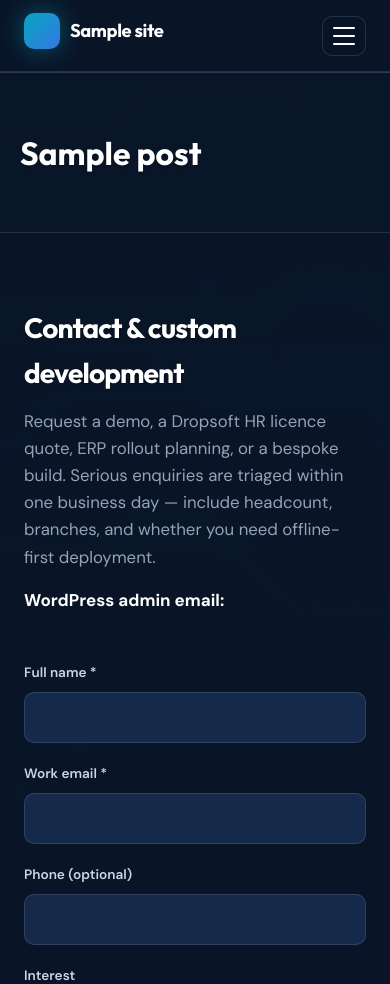
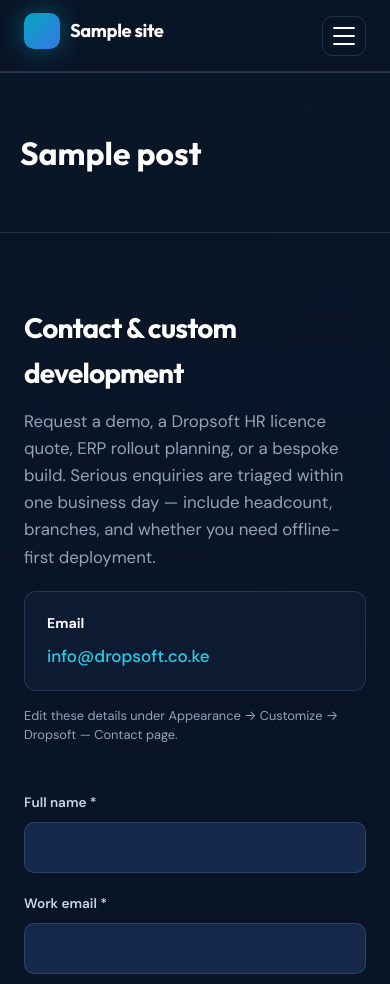
Before and after one commit to dropsofttechnology-wq/droppsoft-hr, a WordPress theme: template dropsoft-parallax-theme/page-contact.php in a window 390 px wide. Shown: the top 984 px of the page. Run offline with PHP 8.4 and a stand-in for WordPress, Linux system fonts and the light colour scheme; the site name, menu and one post (Sample post) are stand-ins, and other content is empty; some libraries are stand-ins or nearby versions.

Commit message:
Theme v1.2.3: Customizer contact page (info@dropsoft.co.ke default)
Add Dropsoft — Contact page section: main email, phone, address,
optional form recipient and second email; wire wp_mail; update
contact-section template and styles.

Co-authored-by: Cursor <cursoragent@cursor.com>

```diff
--- a/dropsoft-parallax-theme/functions.php
+++ b/dropsoft-parallax-theme/functions.php
@@ -9,7 +9,7 @@ if (!defined('ABSPATH')) {
     exit;
 }
 
-define('DROPSOFT_CORPORATE_VERSION', '1.2.2');
+define('DROPSOFT_CORPORATE_VERSION', '1.2.3');
 
 require_once get_template_directory() . '/inc/pricing-data.php';
 
@@ -285,7 +285,10 @@ function dropsoft_corporate_handle_contact_form() {
         exit;
     }
 
-    $to      = get_option('admin_email');
+    $to = dropsoft_corporate_get_contact_form_recipient();
+    if ($to === '') {
+        $to = dropsoft_corporate_get_contact_display_email();
+    }
     $subject = sprintf('[%s] %s', wp_specialchars_decode(get_bloginfo('name'), ENT_QUOTES), __('Product / custom dev inquiry', 'dropsoft-corporate'));
     $body    = sprintf(
         "Name: %s\nEmail: %s\nPhone: %s\nInterest: %s\n\nMessage:\n%s\n",
@@ -306,6 +309,57 @@ function dropsoft_corporate_handle_contact_form() {
 }
 add_action('admin_post_nopriv_dropsoft_contact', 'dropsoft_corporate_handle_contact_form');
 add_action('admin_post_dropsoft_contact', 'dropsoft_corporate_handle_contact_form');
+
+/**
+ * Primary contact email for display (Customizer).
+ *
+ * @return string
+ */
+function dropsoft_corporate_get_contact_display_email() {
+    $e = trim((string) get_theme_mod('dropsoft_contact_email', 'info@dropsoft.co.ke'));
+    if ($e === '') {
+        $e = 'info@dropsoft.co.ke';
+    }
+    $e = sanitize_email($e);
+    if ($e && is_email($e)) {
+        return strtolower($e);
+    }
+    $legacy = trim((string) get_theme_mod('dropsoft_sales_email', ''));
+    if ($legacy !== '' && is_email($legacy)) {
+        return strtolower($legacy);
+    }
+    return 'info@dropsoft.co.ke';
+}
+
+/**
+ * Where contact form submissions are delivered (Customizer).
+ *
+ * @return string Valid email or empty (caller may fall back to admin_email).
+ */
+function dropsoft_corporate_get_contact_form_recipient() {
+    $direct = trim((string) get_theme_mod('dropsoft_contact_form_recipient', ''));
+    if ($direct !== '' && is_email($direct)) {
+        return $direct;
+    }
+    $primary = trim((string) get_theme_mod('dropsoft_contact_email', 'info@dropsoft.co.ke'));
+    if ($primary !== '' && is_email($primary)) {
+        return $primary;
+    }
+    $legacy = trim((string) get_theme_mod('dropsoft_sales_email', ''));
+    if ($legacy !== '' && is_email($legacy)) {
+        return $legacy;
+    }
+    return '';
+}
+
+/**
+ * @param mixed $value Raw email.
+ * @return string
+ */
+function dropsoft_corporate_sanitize_contact_email_setting($value) {
+    $v = sanitize_email((string) $value);
+    return $v ? strtolower($v) : '';
+}
 
 /**
  * Find a published page by slug (for multi-page marketing URLs).
@@ -890,6 +944,100 @@ function dropsoft_corporate_customize_register($wp_customize) {
     }
 
     $wp_customize->add_section(
+        'dropsoft_contact_page',
+        array(
+            'title'       => __('Dropsoft — Contact page', 'dropsoft-corporate'),
+            'description' => __('These details appear on the Contact page. Form messages are sent to the delivery address below (defaults to the main contact email).', 'dropsoft-corporate'),
+            'priority'    => 34,
+        )
+    );
+
+    $wp_customize->add_setting(
+        'dropsoft_contact_email',
+        array(
+            'default'           => 'info@dropsoft.co.ke',
+            'sanitize_callback' => 'dropsoft_corporate_sanitize_contact_email_setting',
+        )
+    );
+    $wp_customize->add_control(
+        'dropsoft_contact_email',
+        array(
+            'label'       => __('Main contact email', 'dropsoft-corporate'),
+            'description' => __('Shown on the Contact page and used for the form if no separate delivery address is set.', 'dropsoft-corporate'),
+            'section'     => 'dropsoft_contact_page',
+            'type'        => 'email',
+        )
+    );
+
+    $wp_customize->add_setting(
+        'dropsoft_contact_phone',
+        array(
+            'default'           => '',
+            'sanitize_callback' => 'sanitize_text_field',
+        )
+    );
+    $wp_customize->add_control(
+        'dropsoft_contact_phone',
+        array(
+            'label'       => __('Phone', 'dropsoft-corporate'),
+            'description' => __('e.g. +254 700 000000 — optional.', 'dropsoft-corporate'),
+            'section'     => 'dropsoft_contact_page',
+            'type'        => 'text',
+        )
+    );
+
+    $wp_customize->add_setting(
+        'dropsoft_contact_address',
+        array(
+            'default'           => '',
+            'sanitize_callback' => 'sanitize_textarea_field',
+        )
+    );
+    $wp_customize->add_control(
+        'dropsoft_contact_address',
+        array(
+            'label'       => __('Address / office hours (optional)', 'dropsoft-corporate'),
+            'description' => __('Shown under the phone line. Plain text; line breaks are kept.', 'dropsoft-corporate'),
+            'section'     => 'dropsoft_contact_page',
+            'type'        => 'textarea',
+        )
+    );
+
+    $wp_customize->add_setting(
+        'dropsoft_contact_form_recipient',
+        array(
+            'default'           => '',
+            'sanitize_callback' => 'dropsoft_corporate_sanitize_contact_email_setting',
+        )
+    );
+    $wp_customize->add_control(
+        'dropsoft_contact_form_recipient',
+        array(
+            'label'       => __('Form delivery email (optional)', 'dropsoft-corporate'),
+            'description' => __('Inquiries from the contact form go here. Leave blank to use the main contact email above.', 'dropsoft-corporate'),
+            'section'     => 'dropsoft_contact_page',
+            'type'        => 'email',
+        )
+    );
+
+    $wp_customize->add_setting(
+        'dropsoft_sales_email',
+        array(
+            'default'           => '',
+            'sanitize_callback' => 'sanitize_email',
+        )
+    );
+    $wp_customize->add_control(
+        'dropsoft_sales_email',
+        array(
+            'label'       => __('Second email (optional)', 'dropsoft-corporate'),
+            'description' => __('Shown as an extra line on the Contact page if different from the main contact email. Leave blank to hide.', 'dropsoft-corporate'),
+            'section'     => 'dropsoft_contact_page',
+            'type'        => 'email',
+        )
+    );
+
+    $wp_customize->add_section(
         'dropsoft_corporate',
         array(
             'title'    => __('Dropsoft — Homepage', 'dropsoft-corporate'),
@@ -942,23 +1090,6 @@ function dropsoft_corporate_customize_register($wp_customize) {
             'label'   => __('Hero lead paragraph', 'dropsoft-corporate'),
             'section' => 'dropsoft_corporate',
             'type'    => 'textarea',
-        )
-    );
-
-    $wp_customize->add_setting(
-        'dropsoft_sales_email',
-        array(
-            'default'           => '',
-            'sanitize_callback' => 'sanitize_email',
-        )
-    );
-    $wp_customize->add_control(
-        'dropsoft_sales_email',
-        array(
-            'label'       => __('Sales email (shown on site; contact form still uses WP admin email)', 'dropsoft-corporate'),
-            'description' => __('Leave blank to hide the extra sales line.', 'dropsoft-corporate'),
-            'section'     => 'dropsoft_corporate',
-            'type'        => 'email',
         )
     );
 
--- a/dropsoft-parallax-theme/style.css
+++ b/dropsoft-parallax-theme/style.css
@@ -4,7 +4,7 @@ Theme URI: https://dropsofttechnologies.example
 Author: Dropsoft Technologies Ltd
 Author URI: https://dropsofttechnologies.example
 Description: High-performance corporate theme with parallax hero, flagship product showcase, pricing, and contact — for Dropsoft Technologies Ltd. Elementor-ready (Theme Builder locations, full-width page template).
-Version: 1.2.2
+Version: 1.2.3
 Requires at least: 6.0
 Tested up to: 6.7
 Requires PHP: 7.4
@@ -1825,6 +1825,62 @@ img {
   border-top: 1px solid var(--ds-border);
 }
 
+.ds-contact-details {
+  margin: 20px 0 0;
+  padding: 20px 22px;
+  border-radius: var(--ds-radius);
+  border: 1px solid var(--ds-border);
+  background: rgba(15, 31, 58, 0.65);
+}
+
+.ds-contact-details__row {
+  margin: 0 0 14px;
+  display: flex;
+  flex-wrap: wrap;
+  gap: 8px 14px;
+  align-items: baseline;
+  color: var(--ds-slate-300);
+}
+
+.ds-contact-details__row:last-child {
+  margin-bottom: 0;
+}
+
+.ds-contact-details__row--block {
+  flex-direction: column;
+  align-items: flex-start;
+}
+
+.ds-contact-details__label {
+  color: var(--ds-white);
+  min-width: 7.5rem;
+  font-size: 0.88rem;
+}
+
+.ds-contact-details__value {
+  color: var(--ds-accent-strong);
+  font-weight: 500;
+  word-break: break-word;
+}
+
+.ds-contact-details__value:hover,
+.ds-contact-details__value:focus-visible {
+  color: var(--ds-white);
+}
+
+.ds-contact-details__value--multiline {
+  color: var(--ds-slate-300);
+  font-weight: 400;
+  line-height: 1.55;
+}
+
+.ds-contact-details__hint {
+  margin: 16px 0 0;
+  font-size: 0.8rem;
+  color: var(--ds-slate-400);
+  line-height: 1.45;
+}
+
 .ds-contact__grid {
   display: grid;
   gap: 48px;
--- a/dropsoft-parallax-theme/template-parts/contact-section.php
+++ b/dropsoft-parallax-theme/template-parts/contact-section.php
@@ -1,13 +1,20 @@
 <?php
 /**
- * Contact form & sales details (used on Contact page).
+ * Contact form & contact details (used on Contact page).
  *
  * @package Dropsoft_Corporate
  */
 
 defined('ABSPATH') || exit;
 
-$sales_email     = get_theme_mod('dropsoft_sales_email', '');
+$contact_primary = function_exists('dropsoft_corporate_get_contact_display_email')
+	? dropsoft_corporate_get_contact_display_email()
+	: 'info@dropsoft.co.ke';
+$contact_phone   = trim((string) get_theme_mod('dropsoft_contact_phone', ''));
+$contact_address = trim((string) get_theme_mod('dropsoft_contact_address', ''));
+$sales_email     = trim((string) get_theme_mod('dropsoft_sales_email', ''));
+$show_second     = ($sales_email !== '' && is_email($sales_email) && strtolower($sales_email) !== strtolower($contact_primary));
+
 $contact_message = isset($_GET['message']) ? sanitize_text_field(wp_unslash($_GET['message'])) : '';
 ?>
 <section id="contact" class="ds-section ds-contact">
@@ -17,16 +24,42 @@ $contact_message = isset($_GET['message']) ? sanitize_text_field(wp_unslash($_GE
 			<p class="ds-section__lead" style="margin-bottom: 16px;">
 				<?php esc_html_e('Request a demo, a Dropsoft HR licence quote, ERP rollout planning, or a bespoke build. Serious enquiries are triaged within one business day — include headcount, branches, and whether you need offline-first deployment.', 'dropsoft-corporate'); ?>
 			</p>
-			<p style="color: var(--ds-slate-400); margin: 0;">
-				<strong style="color: var(--ds-white);"><?php esc_html_e('WordPress admin email:', 'dropsoft-corporate'); ?></strong>
-				<?php echo esc_html(get_option('admin_email')); ?>
+
+			<div class="ds-contact-details">
+				<p class="ds-contact-details__row">
+					<strong class="ds-contact-details__label"><?php esc_html_e('Email', 'dropsoft-corporate'); ?></strong>
+					<a class="ds-contact-details__value" href="mailto:<?php echo esc_attr($contact_primary); ?>"><?php echo esc_html($contact_primary); ?></a>
+				</p>
+				<?php if ($show_second) : ?>
+					<p class="ds-contact-details__row">
+						<strong class="ds-contact-details__label"><?php esc_html_e('Also reach', 'dropsoft-corporate'); ?></strong>
+						<a class="ds-contact-details__value" href="mailto:<?php echo esc_attr($sales_email); ?>"><?php echo esc_html($sales_email); ?></a>
+					</p>
+				<?php endif; ?>
+				<?php if ($contact_phone !== '') : ?>
+					<?php
+					$tel_href = preg_replace('/[^\d+]/', '', $contact_phone);
+					?>
+					<p class="ds-contact-details__row">
+						<strong class="ds-contact-details__label"><?php esc_html_e('Phone', 'dropsoft-corporate'); ?></strong>
+						<?php if ($tel_href !== '') : ?>
+							<a class="ds-contact-details__value" href="tel:<?php echo esc_attr($tel_href); ?>"><?php echo esc_html($contact_phone); ?></a>
+						<?php else : ?>
+							<span class="ds-contact-details__value"><?php echo esc_html($contact_phone); ?></span>
+						<?php endif; ?>
+					</p>
+				<?php endif; ?>
+				<?php if ($contact_address !== '') : ?>
+					<div class="ds-contact-details__row ds-contact-details__row--block">
+						<strong class="ds-contact-details__label"><?php esc_html_e('Location & hours', 'dropsoft-corporate'); ?></strong>
+						<span class="ds-contact-details__value ds-contact-details__value--multiline"><?php echo nl2br(esc_html($contact_address)); ?></span>
+					</div>
+				<?php endif; ?>
+			</div>
+
+			<p class="ds-contact-details__hint">
+				<?php esc_html_e('Edit these details under Appearance → Customize → Dropsoft — Contact page.', 'dropsoft-corporate'); ?>
 			</p>
-			<?php if ($sales_email && is_email($sales_email)) : ?>
-				<p style="color: var(--ds-slate-400); margin-top: 12px;">
-					<strong style="color: var(--ds-white);"><?php esc_html_e('Sales:', 'dropsoft-corporate'); ?></strong>
-					<a href="mailto:<?php echo esc_attr($sales_email); ?>"><?php echo esc_html($sales_email); ?></a>
-				</p>
-			<?php endif; ?>
 		</div>
 
 		<div class="ds-reveal">
```
